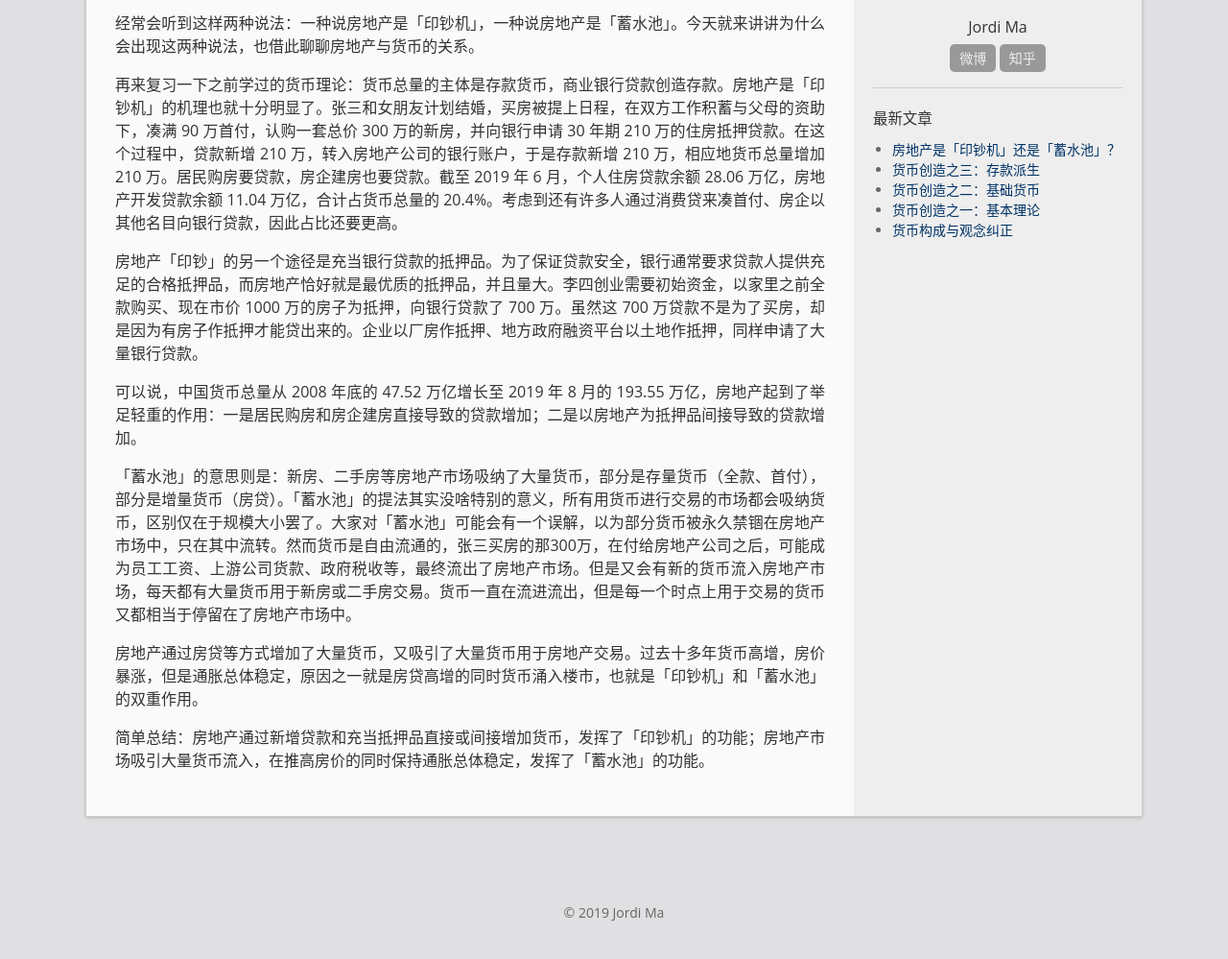
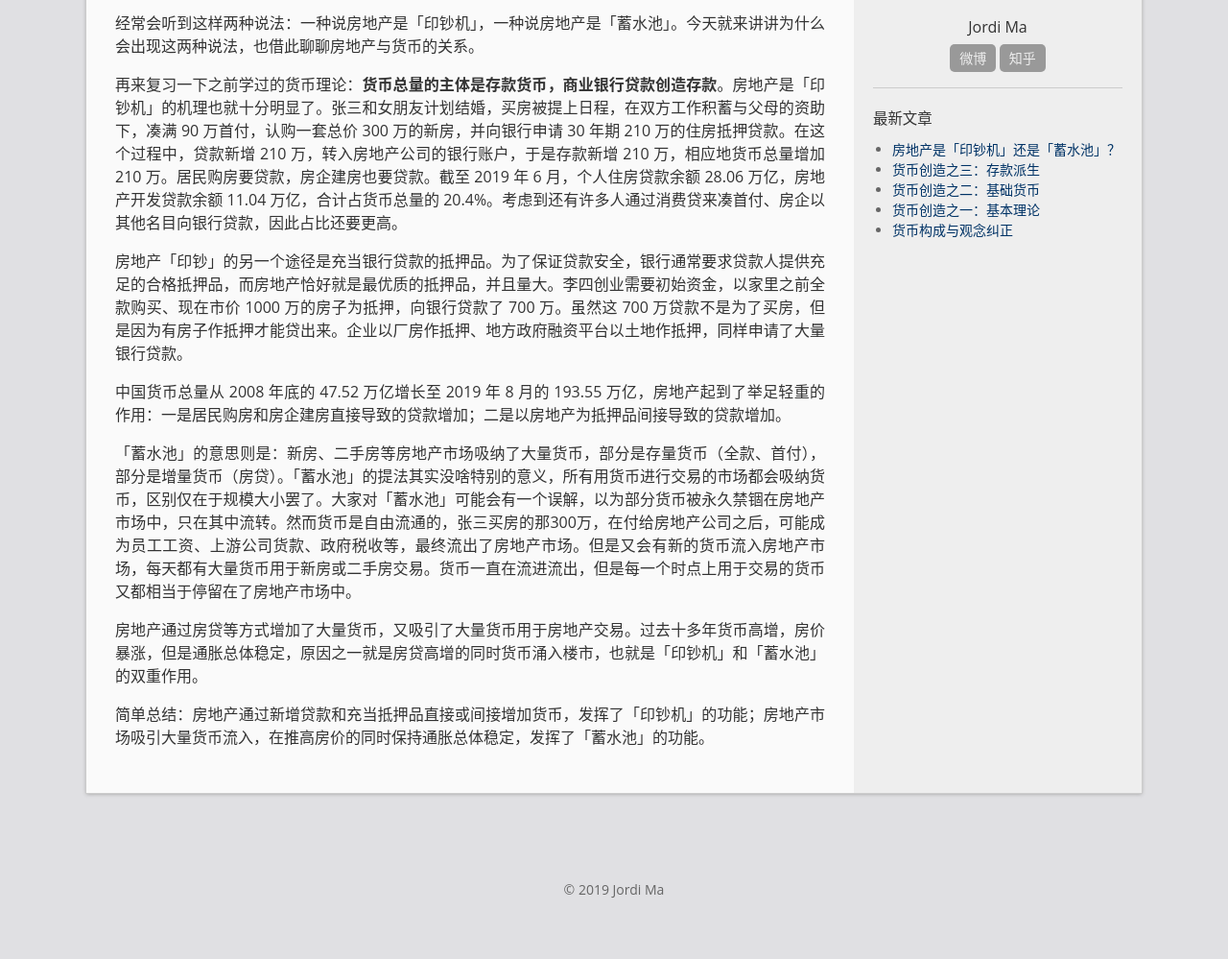
Before and after one commit to majiajin/majiajin.github.io, a Jekyll site: the page built from _posts/2019-10-01-house-and-money.md, in a window 1280 px wide, cut to the strip 261-1282 px from the top of the page. Shown: the top 999 px of the strip at 96% size. Built offline with Jekyll 4.4.1, drawn with Linux system fonts in a browser that asks for light colours.

Commit message:
Update 2019-10-01-house-and-money.md

```diff
--- a/_posts/2019-10-01-house-and-money.md
+++ b/_posts/2019-10-01-house-and-money.md
@@ -8,13 +8,13 @@
 
 经常会听到这样两种说法：一种说房地产是「印钞机」，一种说房地产是「蓄水池」。今天就来讲讲为什么会出现这两种说法，也借此聊聊房地产与货币的关系。
 
-再来复习一下之前学过的货币理论：货币总量的主体是存款货币，商业银行贷款创造存款。房地产是「印钞机」的机理也就十分明显了。张三和女朋友计划结婚，买房被提上日程，在双方工作积蓄与父母的资助下，凑满 90 万首付，认购一套总价 300 万的新房，并向银行申请 30 年期 210 万的住房抵押贷款。在这个过程中，贷款新增 210 万，转入房地产公司的银行账户，于是存款新增 210 万，相应地货币总量增加 210 万。居民购房要贷款，房企建房也要贷款。截至 2019 年 6 月，个人住房贷款余额 28.06 万亿，房地产开发贷款余额 11.04 万亿，合计占货币总量的 20.4%。考虑到还有许多人通过消费贷来凑首付、房企以其他名目向银行贷款，因此占比还要更高。
+再来复习一下之前学过的货币理论：**货币总量的主体是存款货币，商业银行贷款创造存款**。房地产是「印钞机」的机理也就十分明显了。张三和女朋友计划结婚，买房被提上日程，在双方工作积蓄与父母的资助下，凑满 90 万首付，认购一套总价 300 万的新房，并向银行申请 30 年期 210 万的住房抵押贷款。在这个过程中，贷款新增 210 万，转入房地产公司的银行账户，于是存款新增 210 万，相应地货币总量增加 210 万。居民购房要贷款，房企建房也要贷款。截至 2019 年 6 月，个人住房贷款余额 28.06 万亿，房地产开发贷款余额 11.04 万亿，合计占货币总量的 20.4%。考虑到还有许多人通过消费贷来凑首付、房企以其他名目向银行贷款，因此占比还要更高。
 
 <!--more-->
 
-房地产「印钞」的另一个途径是充当银行贷款的抵押品。为了保证贷款安全，银行通常要求贷款人提供充足的合格抵押品，而房地产恰好就是最优质的抵押品，并且量大。李四创业需要初始资金，以家里之前全款购买、现在市价 1000 万的房子为抵押，向银行贷款了 700 万。虽然这 700 万贷款不是为了买房，却是因为有房子作抵押才能贷出来的。企业以厂房作抵押、地方政府融资平台以土地作抵押，同样申请了大量银行贷款。
+房地产「印钞」的另一个途径是充当银行贷款的抵押品。为了保证贷款安全，银行通常要求贷款人提供充足的合格抵押品，而房地产恰好就是最优质的抵押品，并且量大。李四创业需要初始资金，以家里之前全款购买、现在市价 1000 万的房子为抵押，向银行贷款了 700 万。虽然这 700 万贷款不是为了买房，但是因为有房子作抵押才能贷出来。企业以厂房作抵押、地方政府融资平台以土地作抵押，同样申请了大量银行贷款。
 
-可以说，中国货币总量从 2008 年底的 47.52 万亿增长至 2019 年 8 月的 193.55 万亿，房地产起到了举足轻重的作用：一是居民购房和房企建房直接导致的贷款增加；二是以房地产为抵押品间接导致的贷款增加。
+中国货币总量从 2008 年底的 47.52 万亿增长至 2019 年 8 月的 193.55 万亿，房地产起到了举足轻重的作用：一是居民购房和房企建房直接导致的贷款增加；二是以房地产为抵押品间接导致的贷款增加。
 
 「蓄水池」的意思则是：新房、二手房等房地产市场吸纳了大量货币，部分是存量货币（全款、首付），部分是增量货币（房贷）。「蓄水池」的提法其实没啥特别的意义，所有用货币进行交易的市场都会吸纳货币，区别仅在于规模大小罢了。大家对「蓄水池」可能会有一个误解，以为部分货币被永久禁锢在房地产市场中，只在其中流转。然而货币是自由流通的，张三买房的那300万，在付给房地产公司之后，可能成为员工工资、上游公司货款、政府税收等，最终流出了房地产市场。但是又会有新的货币流入房地产市场，每天都有大量货币用于新房或二手房交易。货币一直在流进流出，但是每一个时点上用于交易的货币又都相当于停留在了房地产市场中。
 
```
